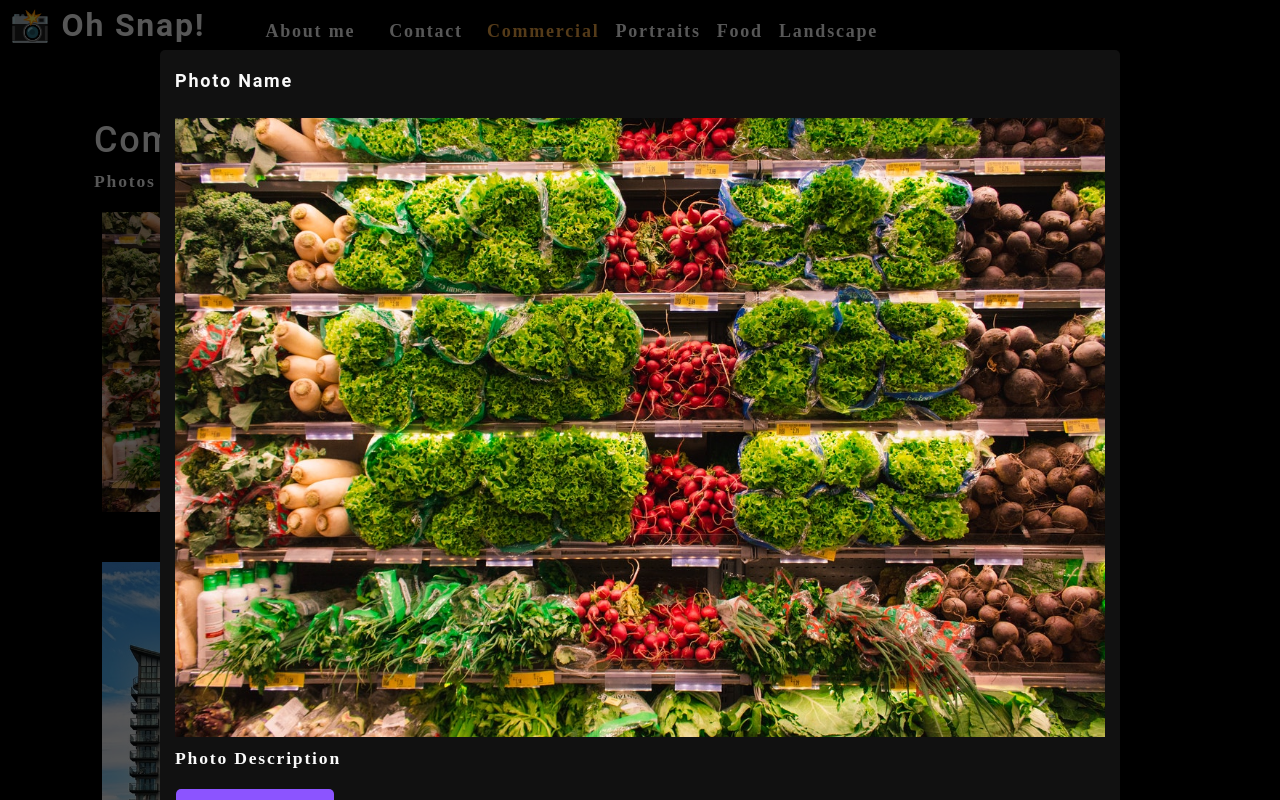
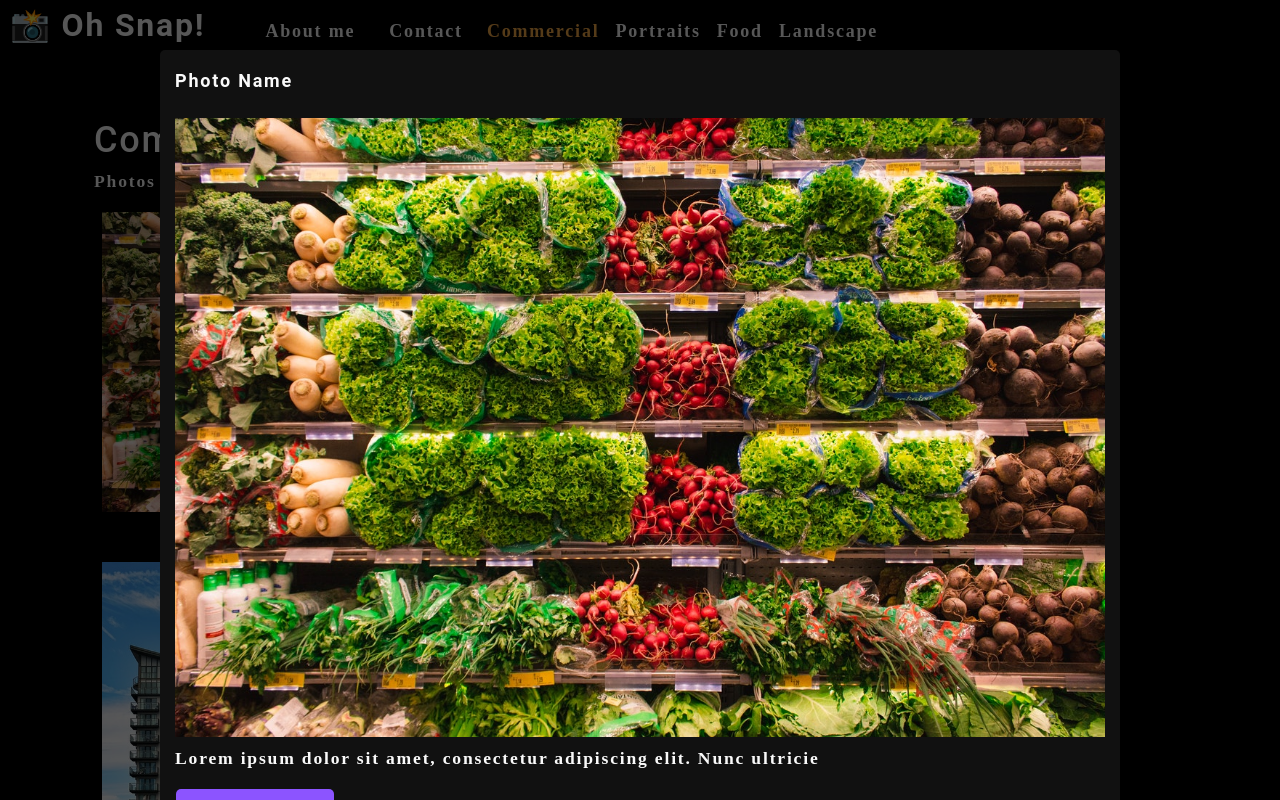
Before and after one commit to anillag/photo-port, a React (Create React App) app: page / in a window 1280 px wide. Both pictures are taken after a click on the picture 327 px from the left and 361 px from the top of the page. Shown: the top 800 px of the page. Built offline with nearby package versions, Linux system fonts and the light colour scheme.

Commit message:
Finalized Modal component, and updated PhotoList component

```diff
--- a/src/components/Modal/index.js
+++ b/src/components/Modal/index.js
@@ -1,6 +1,6 @@
 import React from "react";
 
-function Modal({ currentPhoto }) {
+const Modal = ({ onClose, currentPhoto }) => {
   const { name, category, description, index } = currentPhoto;
   return (
     <div className="modalBackdrop">
@@ -10,11 +10,13 @@ function Modal({ currentPhoto }) {
           src={require(`../../assets/large/${category}/${index}.jpg`)}
           alt="current category"
         />
-        <p>Photo Description</p>
-        <button type="button">Close this modal</button>
+        <p>{description}</p>
+        <button onClick={onClose} type="button">
+          Close this modal
+        </button>
       </div>
     </div>
   );
-}
+};
 
 export default Modal;
--- a/src/components/PhotoList/index.js
+++ b/src/components/PhotoList/index.js
@@ -123,14 +123,16 @@ const PhotoList = ({ category }) => {
   const [currentPhoto, setCurrentPhoto] = useState();
   const toggleModal = (image, i) => {
     setCurrentPhoto({ ...image, index: i });
-    setIsModalOpen(true);
+    setIsModalOpen(!isModalOpen);
   };
 
   const [isModalOpen, setIsModalOpen] = useState(false);
 
   return (
     <div>
-      {isModalOpen && <Modal currentPhoto={currentPhoto} />}
+      {isModalOpen && (
+        <Modal currentPhoto={currentPhoto} onClose={toggleModal} />
+      )}
       <div className="flex-row">
         {currentPhotos.map((image, i) => (
           <img
```
Also changed, not shown: package.json (+6 -2 lines), 1 other file (tests, documents, lock files or other folders).
